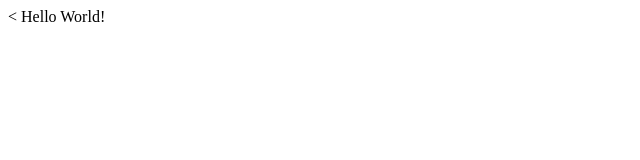
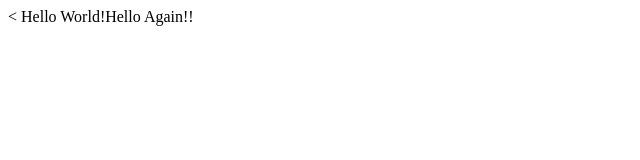
Before and after one commit to rmatam/webdevelopment, a plain HTML site: page lecture0/hello.html in a window 1280 px wide. Shown: the whole page, without its empty margins (0-640 px from the left). Drawn offline with Linux system fonts and the light colour scheme.

Commit message:
Update hello.html

```diff
--- a/lecture0/hello.html
+++ b/lecture0/hello.html
@@ -5,6 +5,6 @@
     <title>My Web Page</title>
   </head>
   <body>
-    Hello World!
+    Hello World!Hello Again!!
   </body>
 </html>
```
